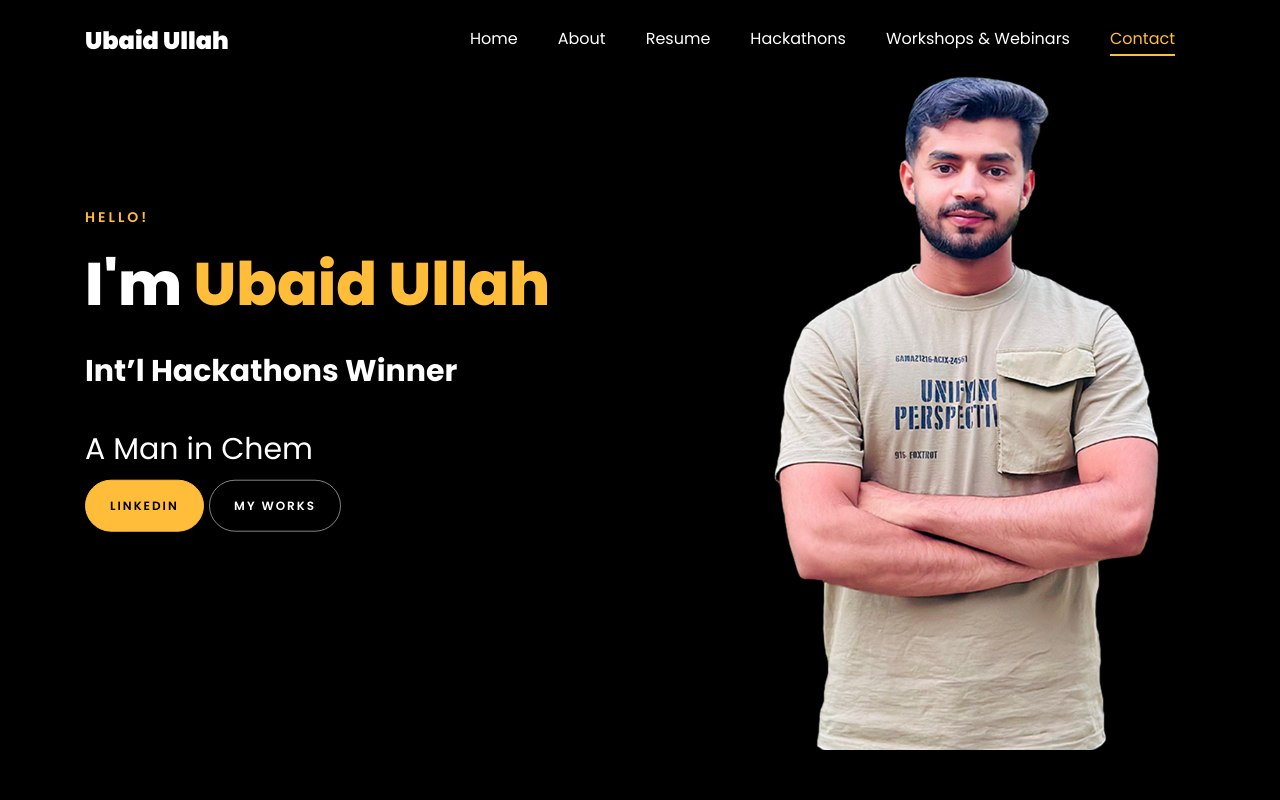
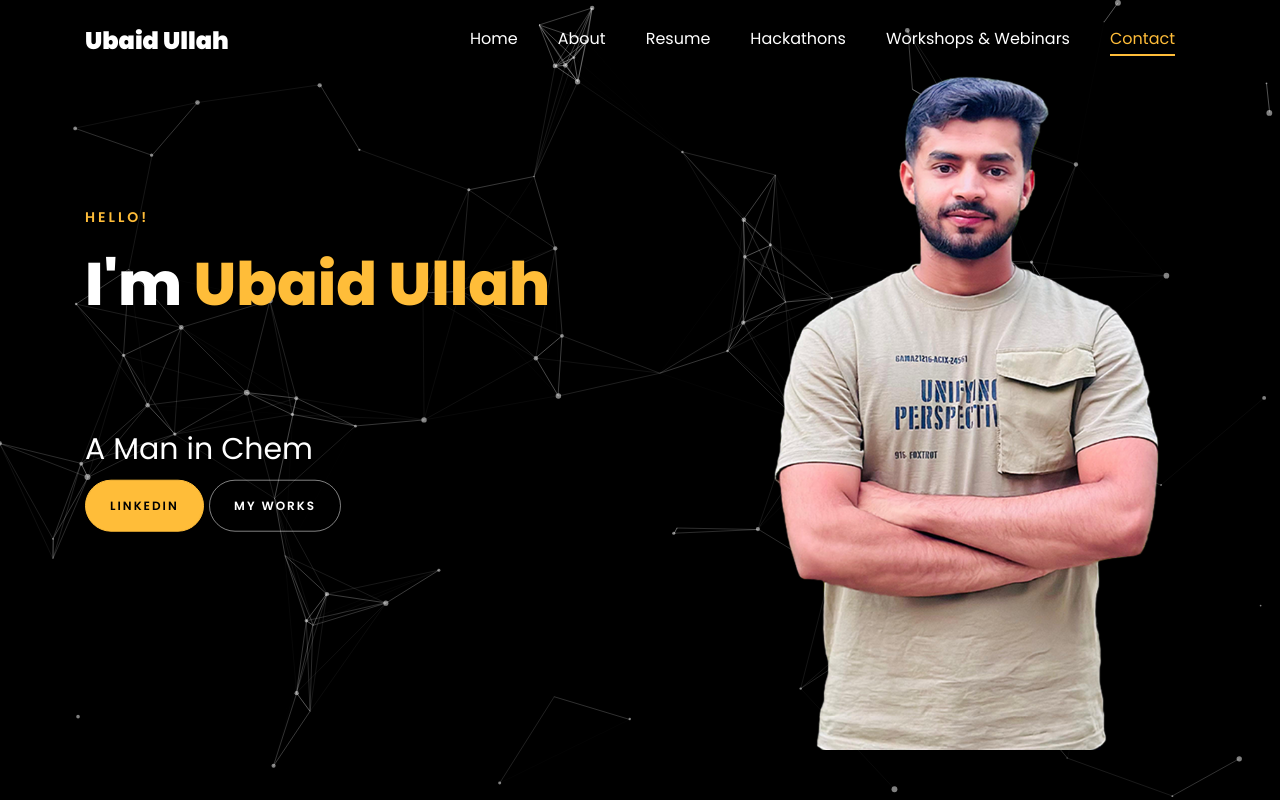
Before and after one commit to ubaidullah2002/ubaidullah2002.github.io, a plain HTML site: page index.html in a window 1280 px wide. Shown: the top 800 px of the page. Drawn offline with nearby package versions, Linux system fonts and the light colour scheme; animation ran at ten frames a second; files whose address does not match are found by name.

Commit message:
initial commit

```diff
--- a/index.html
+++ b/index.html
@@ -21,6 +21,9 @@
     <link rel="stylesheet" href="css/flaticon.css">
     <link rel="stylesheet" href="css/icomoon.css">
     <link rel="stylesheet" href="css/style.css">
+
+    <!-- Particles.js -->
+    <script src="https://cdn.jsdelivr.net/particles.js/2.0.0/particles.min.js"></script>
 
 
 
@@ -143,11 +146,27 @@ section:last-of-type {
 }
 
 
+#particles-js {
+    position: absolute;
+    width: 100%;
+    height: 100%;
+    top: 0;
+    left: 0;
+    z-index: 1;
+}
+
+.content-wrapper {
+    position: relative;
+    z-index: 2;
+}
+
 </style>
 
 
   </head>
   <body data-spy="scroll" data-target=".site-navbar-target" data-offset="300">
+    <div id="particles-js"></div>
+    <div class="content-wrapper">
 
 
     <nav class="navbar navbar-expand-lg navbar-dark ftco_navbar ftco-navbar-light site-navbar-target" id="ftco-navbar">
@@ -194,7 +213,7 @@ section:last-of-type {
 						// Create an array of typing text
 						const typingTexts = [
 						'Chemist   ',
-						'Int’l Hackathons Winner  ',
+						'Int'l Hackathons Winner  ',
 						// 'Scientific Data Analyst   ',
 						];
 
@@ -592,7 +611,7 @@ I'm always eager to collaborate, experiment, and innovate at the exciting inters
               <div class="text mt-3 float-right d-block">
 
                 <h3 class="heading"><a href="https://issuu.com/iupac/docs/iypt2019_-_final_report_web150#:~:text=The%20International%20Year%20of%20the%20Periodic%20Table,year%20in%20over%20130%20countries%2C%20with%20w"target="blank">International Year of the Periodic Table of Chemical Elements</a></h3>
-                <p>One day symposium on “International Year of the Periodic Table of Chemical Elements”</p>
+                <p>One day symposium on "International Year of the Periodic Table of Chemical Elements"</p>
 				<!-- Certificate of Participation</p> -->
 		      </div>
 	        </div>
@@ -605,7 +624,7 @@ I'm always eager to collaborate, experiment, and innovate at the exciting inters
               <div class="text mt-3 float-right d-block">
 
                 <h3 class="heading"><a href="https://www.instagram.com/share/p/_jGZpnA3L"target="blank">Catchup of Industry and Academia</a></h3>
-                <p>One day symposium on “Catchup of Industry and Academia” by University of Sialkot</p>
+                <p>One day symposium on "Catchup of Industry and Academia" by University of Sialkot</p>
 				<!-- Certificate of Participation </p> -->
             </div>
           </div>
@@ -619,7 +638,7 @@ I'm always eager to collaborate, experiment, and innovate at the exciting inters
 				<div class="text mt-3 float-right d-block">
 
 				  <h3 class="heading"><a href="https://www.instagram.com/share/p/BAEqaOKH5g"target="blank">Computer Aided Drug Design & DFT Studies</a></h3>
-				  <p>Workshop of computational chemistry on “Drug Analysis & Synthesis” by University of Sialkot</p>
+				  <p>Workshop of computational chemistry on "Drug Analysis & Synthesis" by University of Sialkot</p>
 				  <!-- Certificate of Participation</p> -->
 				</div>
 			  </div>
@@ -781,6 +800,8 @@ I'm always eager to collaborate, experiment, and innovate at the exciting inters
   <script src="js/scrollax.min.js"></script>
 
   <script src="js/main.js"></script>
+  <script src="js/particles-config.js"></script>
+  </div>
 
   </body>
 </html>
--- /dev/null
+++ b/js/particles-config.js
@@ -0,0 +1,67 @@
+particlesJS('particles-js', {
+  particles: {
+    number: {
+      value: 80,
+      density: {
+        enable: true,
+        value_area: 800
+      }
+    },
+    color: {
+      value: '#ffffff'
+    },
+    shape: {
+      type: 'circle'
+    },
+    opacity: {
+      value: 0.5,
+      random: false
+    },
+    size: {
+      value: 3,
+      random: true
+    },
+    line_linked: {
+      enable: true,
+      distance: 150,
+      color: '#ffffff',
+      opacity: 0.4,
+      width: 1
+    },
+    move: {
+      enable: true,
+      speed: 2,
+      direction: 'none',
+      random: false,
+      straight: false,
+      out_mode: 'out',
+      bounce: false
+    }
+  },
+  interactivity: {
+    detect_on: 'canvas',
+    events: {
+      onhover: {
+        enable: true,
+        mode: 'grab'
+      },
+      onclick: {
+        enable: true,
+        mode: 'push'
+      },
+      resize: true
+    },
+    modes: {
+      grab: {
+        distance: 140,
+        line_linked: {
+          opacity: 1
+        }
+      },
+      push: {
+        particles_nb: 4
+      }
+    }
+  },
+  retina_detect: true
+});
```
